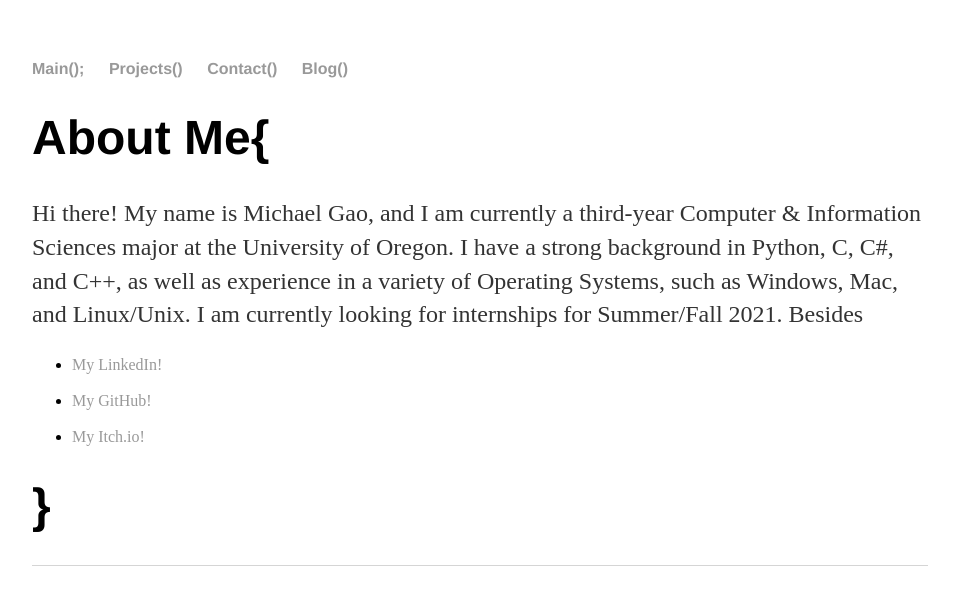
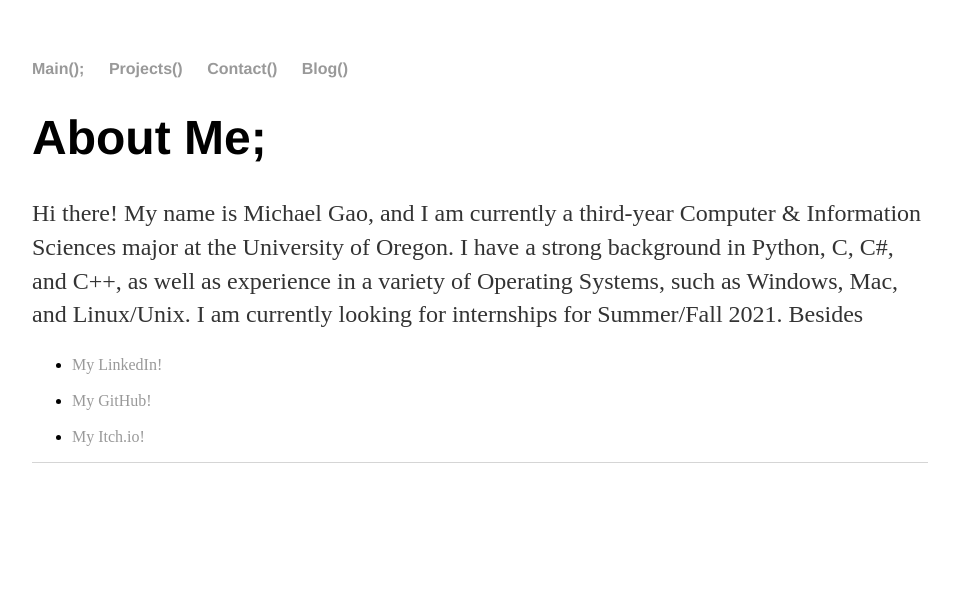
Before and after one commit to michael-c-gao/WebsiteOfMichael, a Jekyll site: the page built from index.html, in a window 1280 px wide. Shown: the top 605 px of the page, without its empty margins (160-1119 px from the left). Built offline with Jekyll 4.4.1, drawn with Linux system fonts in a browser that asks for light colours.

Commit message:
Update index.html

```diff
--- a/index.html
+++ b/index.html
@@ -2,7 +2,7 @@
 layout: default
 title: Michael C. Gao
 ---
-	<h1>About Me{</h1>
+	<h1>About Me;</h1>
 	<p>Hi there! My name is Michael Gao, and I am currently a third-year Computer & Information Sciences major at the University of Oregon.
 	I have a strong background in Python, C, C#, and C++, as well as experience in a variety of Operating Systems, such as Windows, Mac, and Linux/Unix.
 	I am currently looking for internships for Summer/Fall 2021. Besides</p>
@@ -14,5 +14,5 @@ title: Michael C. Gao
 				&nbsp;
 				<li><a href="https://mexhal.itch.io/">My Itch.io!</a></li>
 				</ul>
-<h1>}</h1>
+
 		</div>
```
